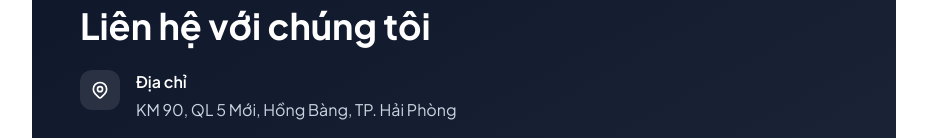
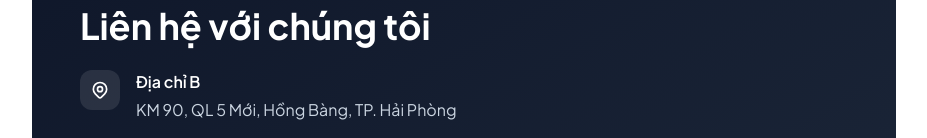
Before and after one commit to luongminh2410dev/CuuLong_Shop, a Next.js app: page /ve-chung-toi in a window 1280 px wide. Shown: the part 2411-2549 px from the top of the page, without its empty margins (176-1103 px from the left). Built offline with nearby package versions, Linux system fonts and the light colour scheme; no server answers.

Commit message:
change address title

```diff
--- a/components/AboutPage.tsx
+++ b/components/AboutPage.tsx
@@ -179,7 +179,7 @@
                       </svg>
                     </div>
                     <div>
-                      <p className="font-semibold mb-1">Địa chỉ</p>
+                      <p className="font-semibold mb-1">Địa chỉ B</p>
                       <p className="text-slate-300">{ADDRESS}</p>
                     </div>
                   </div>
```
